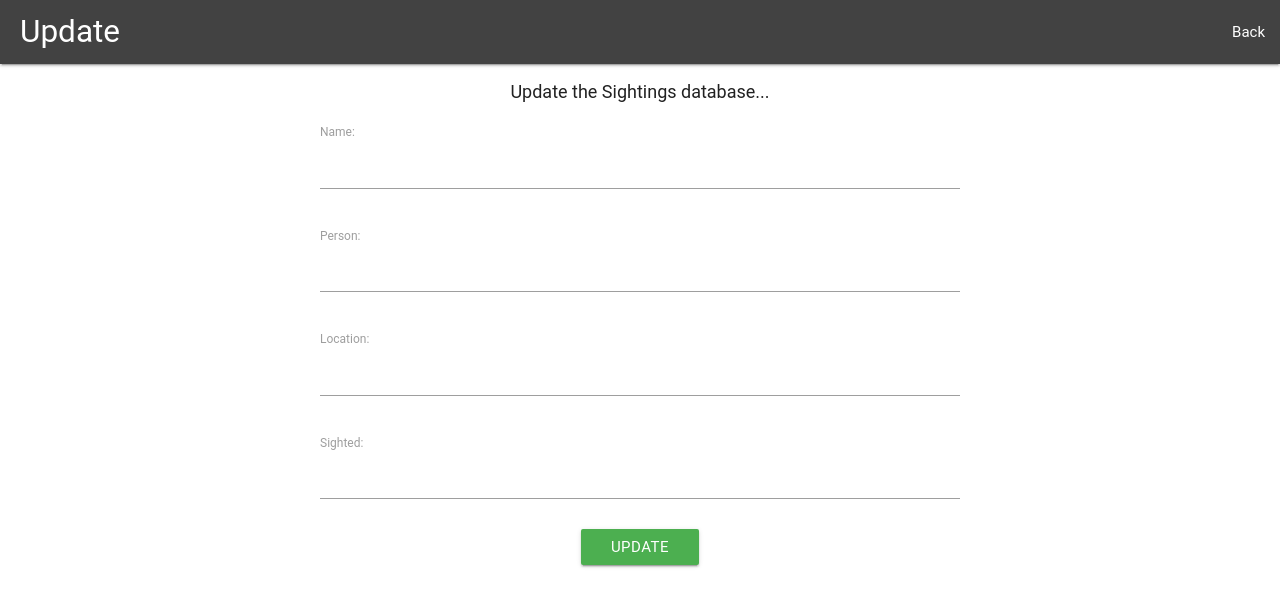
After one commit to samilieberman/FlowersDB, a Django app: template mysite/myapp/templates/update.html in a window 1280 px wide. The commit adds this page. Shown: the top 607 px of the page. Run offline with Django 3.2, Linux system fonts and the light colour scheme; the template is opened without the code that fills it: values that come from a table or form of the project are taken from there, others are empty; some libraries are stand-ins or nearby versions; some web fonts are replaced.

Commit message:
fixed update front end

```diff
--- a/mysite/myapp/models.py
+++ b/mysite/myapp/models.py
@@ -40,7 +40,6 @@
         db_table = 'SIGHTINGS'
         unique_together = (('name', 'person', 'location', 'sighted'),)
 
-
 class Users(models.Model):
     username = models.TextField(unique=True)  # This field type is a guess.
     email = models.TextField()  # This field type is a guess.
--- a/mysite/myapp/templates/index.html
+++ b/mysite/myapp/templates/index.html
@@ -80,14 +80,14 @@
             <td id = "tableName">{{ sightings.genus }}</td>
             <td id = "tableName">{{ sightings.species }}</td>
             <td><a class="btn-floating btn-small waves-effect waves-light red" href="{% url 'delete' id=sightings.id %}"><i class="material-icons">delete</i></a>
-                <a class="btn-floating btn-small modal-trigger waves-effect waves-light yellow" href="#modal2"><i class="material-icons">edit</i></a>
+                <a class="btn-floating btn-small modal-trigger waves-effect waves-light yellow" href="{% url 'updateForm' id=sightings.id %}"><i class="material-icons">edit</i></a>
                 <a class="btn-floating btn-small modal-trigger waves-effect waves-light blue" href="#modal3"><i class="material-icons">photo_library</i></a>
                 <a class="btn-floating btn-small modal-trigger waves-effect waves-light pink" href="{% url 'recent' id=sightings.id %}"><i class="material-icons">format_list_bulleted</i></a>
             </td>
             </tr>
 
     </tbody>
-    <div id="modal2" class="modal">
+   <!--  <div id="modal2" class="modal">
         <div class="modal-content">
             <a href="#!" class="modal-close waves-effect waves-green btn-flat" style="float:right"><i class="material-icons prefix">close</i></a>
             <h5><span style="font-size: 18px">Update the Sightings database...</span></h5>
@@ -97,7 +97,7 @@
                 <button class="btn waves-effect waves-light green" type="submit" name="action">Update</button>
             </form>
         </div>
-    </div>
+    </div> -->
 {% endfor %}
     {% endif %}
     <div id="modal3" class="modal">
--- /dev/null
+++ b/mysite/myapp/templates/update.html
@@ -0,0 +1,32 @@
+<!DOCTYPE html>
+<html lang="en">
+<head>
+{% load static %}
+<link rel="icon" href="{% static "myapp/img/favicon.ico" %}" type="image/x-icon"/>
+<title>Update</title>
+<link href="https://fonts.googleapis.com/icon?family=Material+Icons" rel="stylesheet">
+<link rel="stylesheet" type="text/css" href="https://cdnjs.cloudflare.com/ajax/libs/materialize/0.97.5/css/materialize.min.css">
+</head>
+
+<body>
+<nav class="grey darken-3">
+    <div class="nav-wrapper">
+        <a class="brand-logo" style="margin-left:20px;">Update</a>
+            <ul id="nav-mobile" class="right hide-on-med-and-down">
+        			<li><a href="{% url 'index' %}">Back</a></li>
+      		</ul>
+	</div>
+</nav>
+<main>
+<center>
+<h5><span style="font-size: 18px">Update the Sightings database...</span></h5>
+
+    <form action="{% url 'update' id=id %}" method="post" style="width:50%; text-align: center;">
+        {% csrf_token %}
+        {{up_form.as_p}}
+        <button class="btn waves-effect waves-light green" type="submit" name="action">Update</button>
+    </form>
+    </center>
+</main>
+</body>
+</html>
--- a/mysite/mysite/urls.py
+++ b/mysite/mysite/urls.py
@@ -25,5 +25,6 @@
     url(r'^(?P<id>\d+)/delete/$', v.delete, name='delete'),
     url(r'^(?P<id>\d+)/recent/$', v.recent, name='recent'),
     url(r'^(?P<id>\d+)/update/$', v.update, name='update'),
+    url(r'^(?P<id>\d+)/form/update/$', v.update_form, name='updateForm'),
     url(r'', include('myapp.urls')),
 ]
```
Also changed, not shown: mysite/myapp/views.py (+6 -2 lines), mysite/db.sqlite3, 12 other files.
